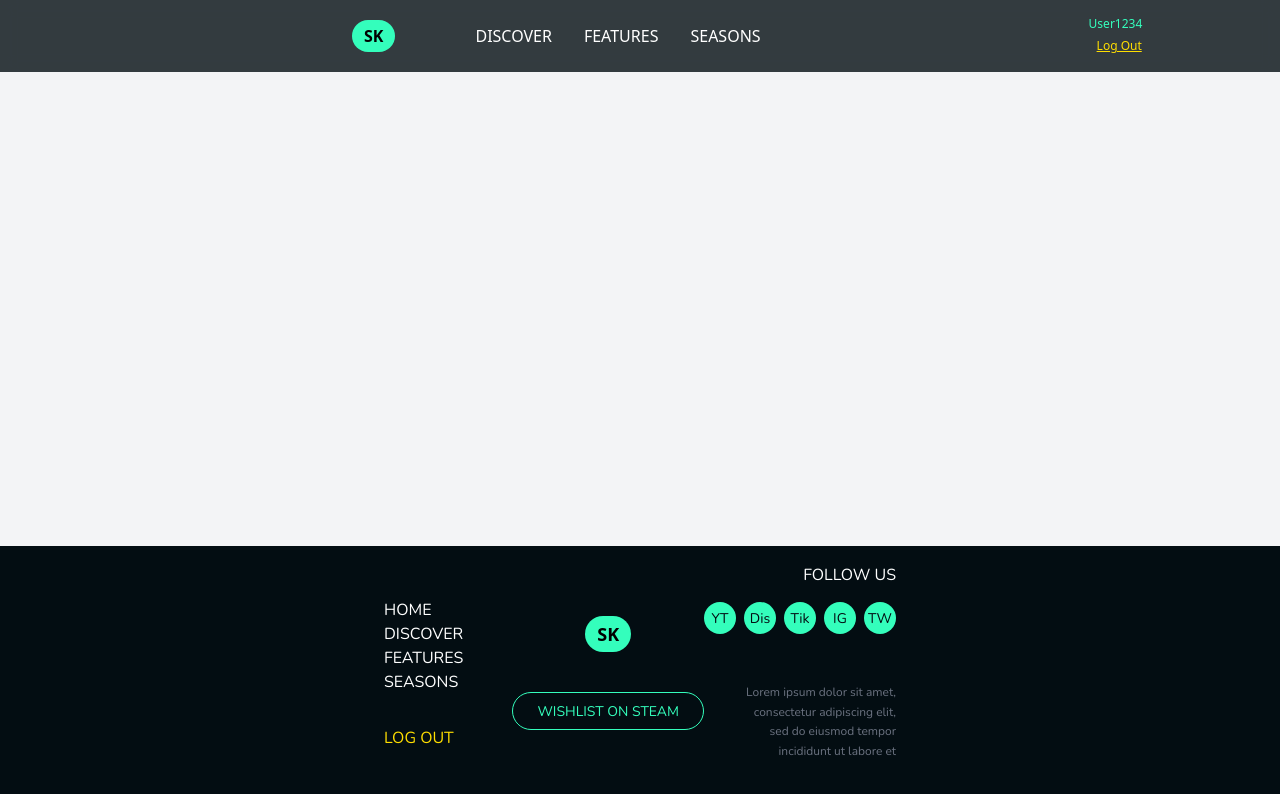
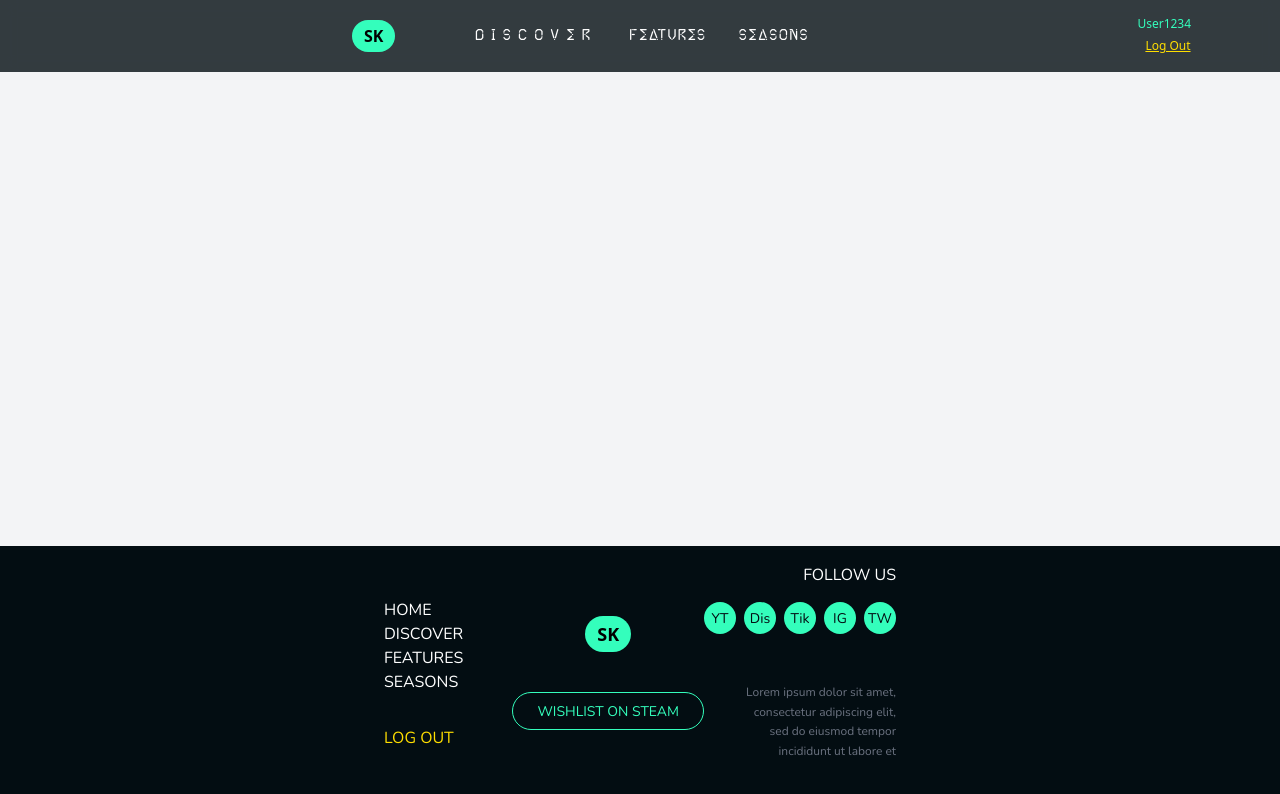
Before and after one commit to mazhar-03/interview-technical-test, a Next.js app: page / in a window 1280 px wide. Shown: the top 794 px of the page. Built offline with nearby package versions, Linux system fonts and the light colour scheme.

Commit message:
added custom spacing for word's letters

```diff
--- a/app/components/Navbar.js
+++ b/app/components/Navbar.js
@@ -9,9 +9,9 @@ export default function Navbar() {
         <Logo className='mr-20'></Logo>
 
         <div className="hidden md:flex space-x-8 text-white">
-          <a href="#" className="hover:text-light-blue">DISCOVER</a>
-          <a href="#" className="hover:text-light-blue">FEATURES</a>
-          <a href="#" className="hover:text-light-blue">SEASONS</a>
+          <a href="#" className="hover:text-light-blue font-display tracking-extraWide">DISCOVER</a>
+          <a href="#" className="hover:text-light-blue font-display tracking-normalWide">FEATURES</a>
+          <a href="#" className="hover:text-light-blue font-display tracking-normalWide">SEASONS</a>
         </div>
       </div>
 
--- a/tailwind.config.js
+++ b/tailwind.config.js
@@ -17,6 +17,10 @@ module.exports = {
         yellow: '#ffde00',
       },
     },
+    letterSpacing: {
+      extraWide: '0.5em',
+      normalWide: '0.14em',
+    }
   },
   plugins: [],
 }
```
